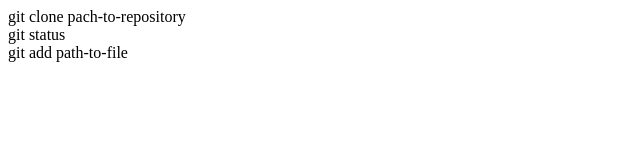
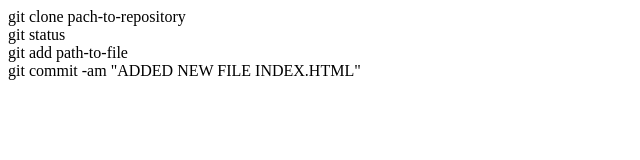
Before and after one commit to sloniki613/git-Leson, a plain HTML site: page index.html in a window 1280 px wide. Shown: the whole page, without its empty margins (0-640 px from the left). Drawn offline with Linux system fonts and the light colour scheme.

Commit message:
added new file index.html

```diff
--- a/index.html
+++ b/index.html
@@ -10,6 +10,7 @@
     <div>git clone pach-to-repository</div>
     <div>git status</div>
     <div>git add path-to-file</div>
-    <div></div>
+    <div>git commit -am "ADDED NEW FILE INDEX.HTML"</div>
 </body>
+
 </html>
```
